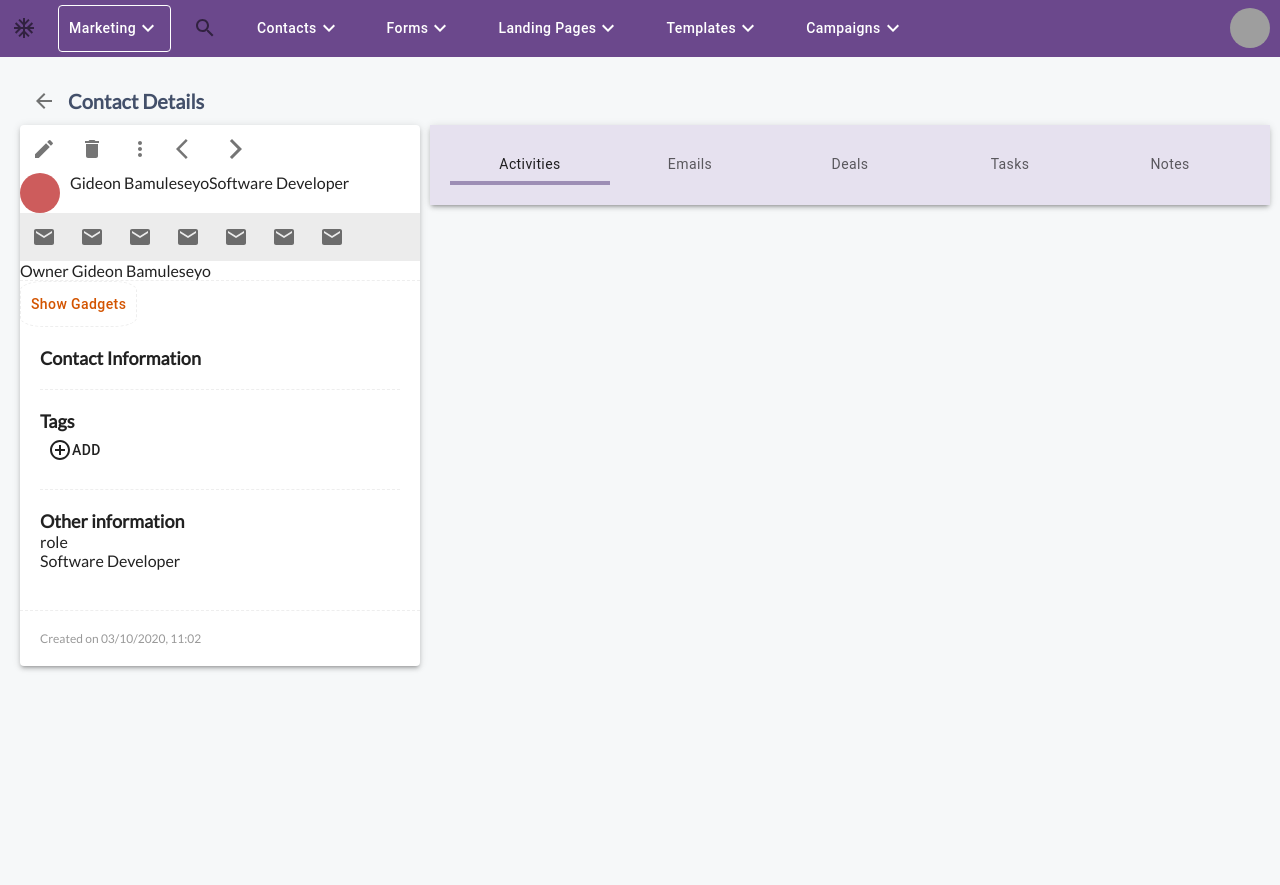
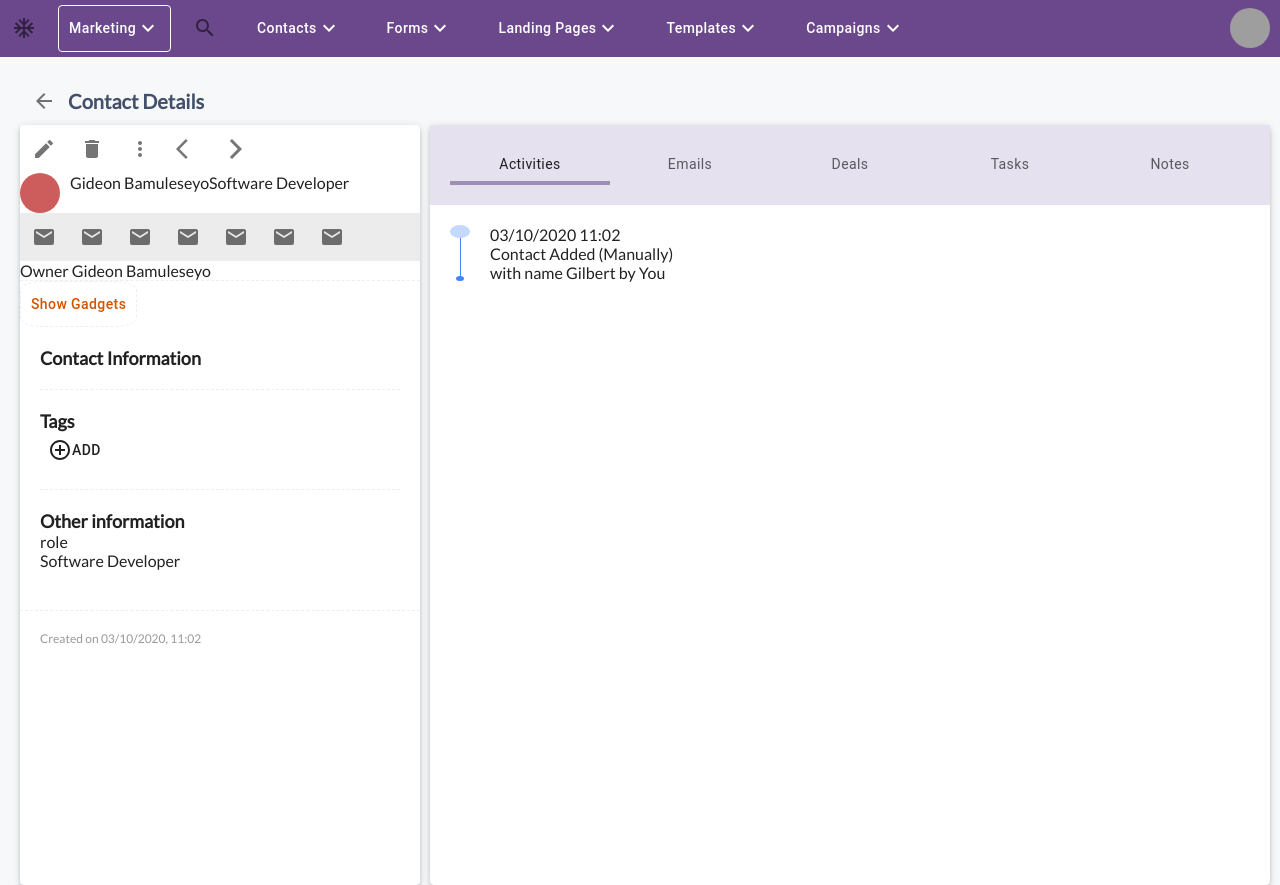
Before and after one commit to lytes20/engage-web, a React (Create React App) app: page /contact-details in a window 1280 px wide. Before the commit the page ends 800 px from the top, so only its background shows below. Built offline with nearby package versions, Linux system fonts and the light colour scheme; grey boxes are pictures that could not be loaded; the HTML template or start-up script is replaced by a standard one.

Commit message:
Start style activities component

```diff
--- /dev/null
+++ b/src/assets/styles/activitiescomponent.scss
@@ -0,0 +1,36 @@
+.activity-item {
+  padding: 20px;
+  display: flex;
+  .activity-progress {
+    display: flex;
+    flex-direction: column;
+    align-items: center;
+    justify-content: center;
+    // border: 1px solid green;
+  }
+  .activity-start {
+    // display: block;
+    color: #119ef5;
+    height: 20px;
+    width: 20px;
+    // border: 1px solid red;
+    border-radius: 50%;
+    background-color: #4286f450;
+  }
+  .vl {
+    border-left: 1px solid #4285f4;
+    height: 100%;
+  }
+
+  .activity-end {
+    // display: block;
+    height: 8px;
+    width: 8px;
+    border-radius: 50%;
+    background-color: #4285f4;
+  }
+
+  .activity-progress-details {
+    margin-left: 20px;
+  }
+}
--- a/src/assets/styles/contactdetails.scss
+++ b/src/assets/styles/contactdetails.scss
@@ -1,6 +1,6 @@
 .contact-details-container {
   padding: 20px;
-//   height: 100vh;
+  height: 100vh;
 }
 
 .contact-details-content {
--- a/src/components/ContactDetailSide.jsx
+++ b/src/components/ContactDetailSide.jsx
@@ -17,7 +17,7 @@ import { UserAvatar, ShowGadgetsButton } from "./general";
 const icons = [MailIcon];
 function ContactDetailsSide() {
   return (
-    <Paper elevation={3}>
+    <Paper elevation={3} style={{ height: "100%" }}>
       <div style={{ display:"flex"}}>
         <IconButton>
           <EditIcon />
--- a/src/components/ContactDetailsMain.jsx
+++ b/src/components/ContactDetailsMain.jsx
@@ -6,6 +6,7 @@ import Tab from "@material-ui/core/Tab";
 
 import "../assets/styles/contactdetailsmain.scss";
 import { CustomTabs, CustomTab } from "./general";
+import { ActivitiesComponent, EmailsComponent, DealsComponent } from "./tabs";
 import { tabsItems } from "../data";
 
 function ContactDetailsSide() {
@@ -16,7 +17,7 @@ function ContactDetailsSide() {
   };
 
   return (
-    <Paper elevation={3}>
+    <Paper elevation={3} style={{ height: "100%"}}>
       <div className="custom-tabs-container">
         <CustomTabs value={value} onChange={handleChange}>
           {tabsItems.map(item => (
@@ -24,6 +25,9 @@ function ContactDetailsSide() {
           ))}
         </CustomTabs>
       </div>
+      {value === 0 && <ActivitiesComponent />}
+      {value === 1 && <EmailsComponent />}
+      {value === 2 && <DealsComponent />}
     </Paper>
   );
 }
--- /dev/null
+++ b/src/components/tabs/ActivitiesComponent.jsx
@@ -0,0 +1,24 @@
+import React from "react";
+
+import "../../assets/styles/activitiescomponent.scss";
+
+function ActivitiesComponent() {
+  return (
+    <div>
+      <div className="activity-item">
+        <div className="activity-progress">
+          <span className="activity-start"></span>
+          <div className="vl"></div>
+          <span className="activity-end"></span>
+        </div>
+        <div className="activity-progress-details">
+          03/10/2020 11:02
+          <div>Contact Added (Manually) </div>
+          with name Gilbert by You
+        </div>
+      </div>
+    </div>
+  );
+}
+
+export default ActivitiesComponent;
--- /dev/null
+++ b/src/components/tabs/DealsComponent.jsx
@@ -0,0 +1,6 @@
+import React from "react";
+function DealsComponent() {
+  return <div>Deals</div>;
+}
+
+export default DealsComponent;
--- /dev/null
+++ b/src/components/tabs/EmailsComponent.jsx
@@ -0,0 +1,6 @@
+import React from "react";
+function EmailsComponent() {
+  return <div>Emails</div>;
+}
+
+export default EmailsComponent;
--- /dev/null
+++ b/src/components/tabs/index.js
@@ -0,0 +1,3 @@
+export { default as ActivitiesComponent } from './ActivitiesComponent'
+export { default as EmailsComponent } from './EmailsComponent'
+export { default as DealsComponent } from './DealsComponent'
```
